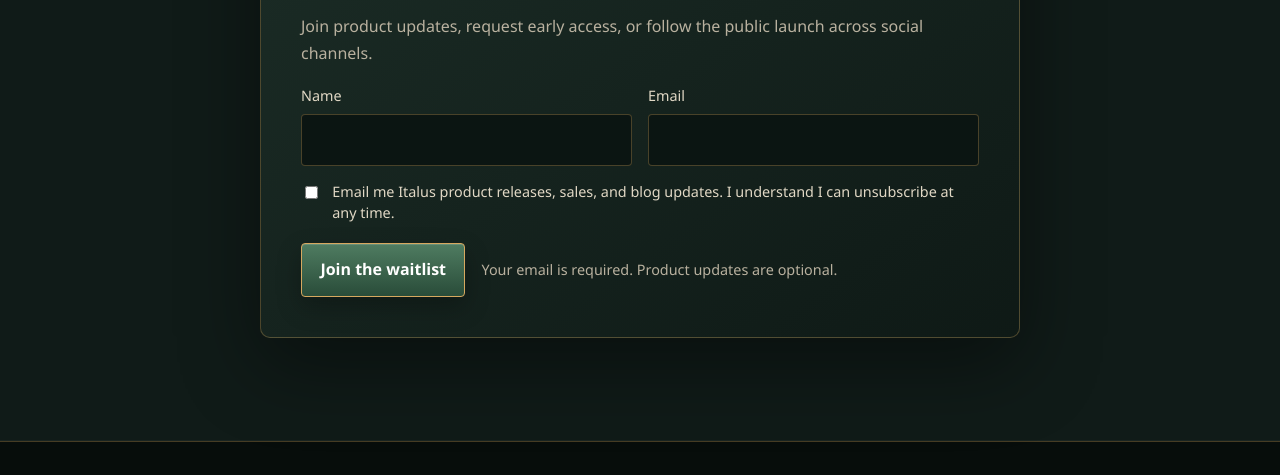
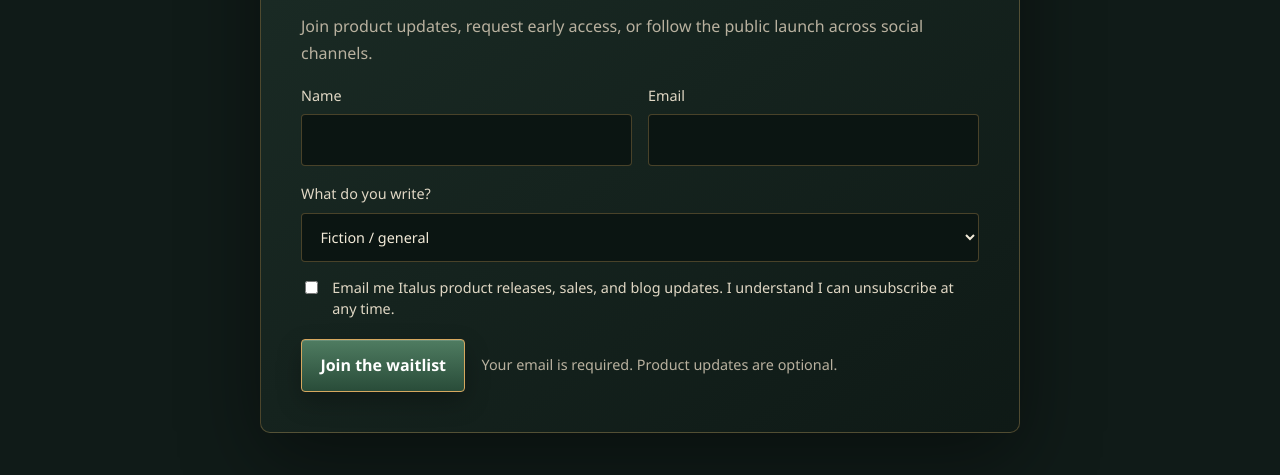
Before and after one commit to jjanson123Java/italus_webiste, a website: page index.html in a window 1280 px wide. Shown: the part 4006-4481 px from the top of the page. Drawn offline with Linux system fonts and the light colour scheme.

Commit message:
Align home waitlist form fields

```diff
--- a/index.html
+++ b/index.html
@@ -13,6 +13,6 @@
 <section class="section"><div class="container"><div class="section-head"><div><p class="eyebrow">The difference</p><h2>Assistance without authorship drift.</h2></div><p>Most AI writing tools begin with a blank prompt. Italus begins with an author’s canon, voice, constraints, and intent—then keeps those decisions in view throughout development.</p></div><div class="grid-3"><article class="card feature-card" data-reveal><img src="assets/feature-author-centric.png" alt="Gold quill medallion"><h3>Author at the center</h3><p>Draft, edit, reject, resubmit, or accept. The system supports decisions; it does not replace them.</p><a href="how-it-works.html">Explore the workflow →</a></article><article class="card feature-card" data-reveal><img src="assets/feature-deep-continuity.png" alt="Gold tree medallion"><h3>Continuity with roots</h3><p>Characters, places, timelines, lore, and promises can be grounded in a living canon.</p><a href="features.html#canon">See canon controls →</a></article><article class="card feature-card" data-reveal><img src="assets/feature-timeless-creativity.png" alt="Gold open-book medallion"><h3>Prose with restraint</h3><p>Define rules for punctuation, repetition, pacing, viewpoint, and stylistic habits—including overused em dashes.</p><a href="features.html#guardrails">See prose guardrails →</a></article></div></div></section>
 <section class="section alt"><div class="container grid-2"><div data-reveal><p class="eyebrow">A record of the work</p><h2>Show how the novel came together.</h2><p class="lede">The Italus creative ledger is designed to record generations, author edits, resubmissions, accepted prose, and token usage—creating a useful history for the author and a clearer provenance story for publishing conversations.</p><p class="notice">Italus does not claim that its ledger is a legal certification or that every publisher will accept it. It is a transparent project record built for informed conversations.</p><div class="button-row"><a class="button" href="features.html#ledger">Explore the ledger</a></div></div><div class="card" data-reveal><p class="eyebrow">Example chapter trail</p><div class="timeline"><article><div><h3>Canon checked</h3><p>Scene context compared with author-defined facts and constraints.</p></div></article><article><div><h3>Prose generated</h3><p>Token usage and active prose rules recorded with the draft.</p></div></article><article><div><h3>Author revised</h3><p>Edits and direction remain visible in the project history.</p></div></article><article><div><h3>Chapter accepted</h3><p>The author marks the approved version as manuscript-ready.</p></div></article></div></div></div></section>
 <section class="section"><div class="container"><div class="section-head"><div><p class="eyebrow">Built for the long form</p><h2>One studio. Many fictional worlds.</h2></div><p>Move between a classic literary desk and genre-aware visual themes while the same author-first workflow remains underneath.</p></div><div class="grid-3"><article class="card theme-card"><img src="assets/themes/mystery/thumbnail.png" alt="Mystery writing studio"><div><h3>Mystery</h3><p>Atmosphere for clues, chronology, and carefully managed reveals.</p></div></article><article class="card theme-card"><img src="assets/themes/fantasy/thumbnail.png" alt="Fantasy writing studio"><div><h3>Fantasy</h3><p>A world-building setting for lore, magic systems, and deep continuity.</p></div></article><article class="card theme-card"><img src="assets/themes/sci-fi/thumbnail.jpg" alt="Science fiction writing studio"><div><h3>Science fiction</h3><p>A focused environment for systems, futures, and speculative detail.</p></div></article></div><div class="button-row"><a class="button secondary" href="themes.html">View all themes</a></div></div></section>
-<section class="section alt"><div class="container form-card card"><p class="eyebrow">Founding authors</p><h2>Help shape Italus before launch.</h2><p>Join product updates, request early access, or follow the public launch across social channels.</p><form data-waitlist-form><div class="form-grid"><label>Name<input name="name" autocomplete="name" required></label><label>Email<input type="email" name="email" autocomplete="email" required></label></div><input type="hidden" name="source" value="home"><label class="form-honeypot" aria-hidden="true">Website<input name="website" tabindex="-1" autocomplete="off"></label><label class="consent-row"><input type="checkbox" name="marketingOptIn"><span>Email me Italus product releases, sales, and blog updates. I understand I can unsubscribe at any time.</span></label><div class="form-actions"><button class="button" type="submit">Join the waitlist</button><span class="form-status" data-form-status aria-live="polite">Your email is required. Product updates are optional.</span></div></form></div></section>
+<section class="section alt"><div class="container form-card card"><p class="eyebrow">Founding authors</p><h2>Help shape Italus before launch.</h2><p>Join product updates, request early access, or follow the public launch across social channels.</p><form data-waitlist-form><div class="form-grid"><label>Name<input name="name" autocomplete="name" required></label><label>Email<input type="email" name="email" autocomplete="email" required></label></div><label style="margin-top:1rem">What do you write?<select name="genre"><option>Fiction / general</option><option>Fantasy</option><option>Mystery / thriller</option><option>Science fiction</option><option>Romance</option><option>Other</option></select></label><input type="hidden" name="source" value="home"><label class="form-honeypot" aria-hidden="true">Website<input name="website" tabindex="-1" autocomplete="off"></label><label class="consent-row"><input type="checkbox" name="marketingOptIn"><span>Email me Italus product releases, sales, and blog updates. I understand I can unsubscribe at any time.</span></label><div class="form-actions"><button class="button" type="submit">Join the waitlist</button><span class="form-status" data-form-status aria-live="polite">Your email is required. Product updates are optional.</span></div></form></div></section>
 </main>
 <footer class="site-footer"><div class="container"><div class="footer-grid"><div><a class="brand" href="index.html"><img src="assets/italus-tree-circle.png" alt=""><span>ITALUS</span></a><p class="muted">Author-led AI for deliberate novel development.</p></div><div><h3>Explore</h3><ul class="footer-links"><li><a href="features.html">Features</a></li><li><a href="pricing.html">Pricing</a></li><li><a href="about.html">About</a></li><li><a href="updates.html#social">Social channels</a></li></ul></div><div><h3>Start</h3><ul class="footer-links"><li><a href="updates.html#waitlist">Join waitlist</a></li><li><a href="contact.html">Request access</a></li><li><a href="studio.html">Studio preview</a></li></ul></div></div><p class="fine-print">© <span data-year>2026</span> Italus. Local preview. Proposed production domain: italusbooks.com.</p></div></footer><script type="module" src="js/site.mjs"></script></body></html>
```
Also changed, not shown: tests/site.test.mjs (+7 -0 lines).
